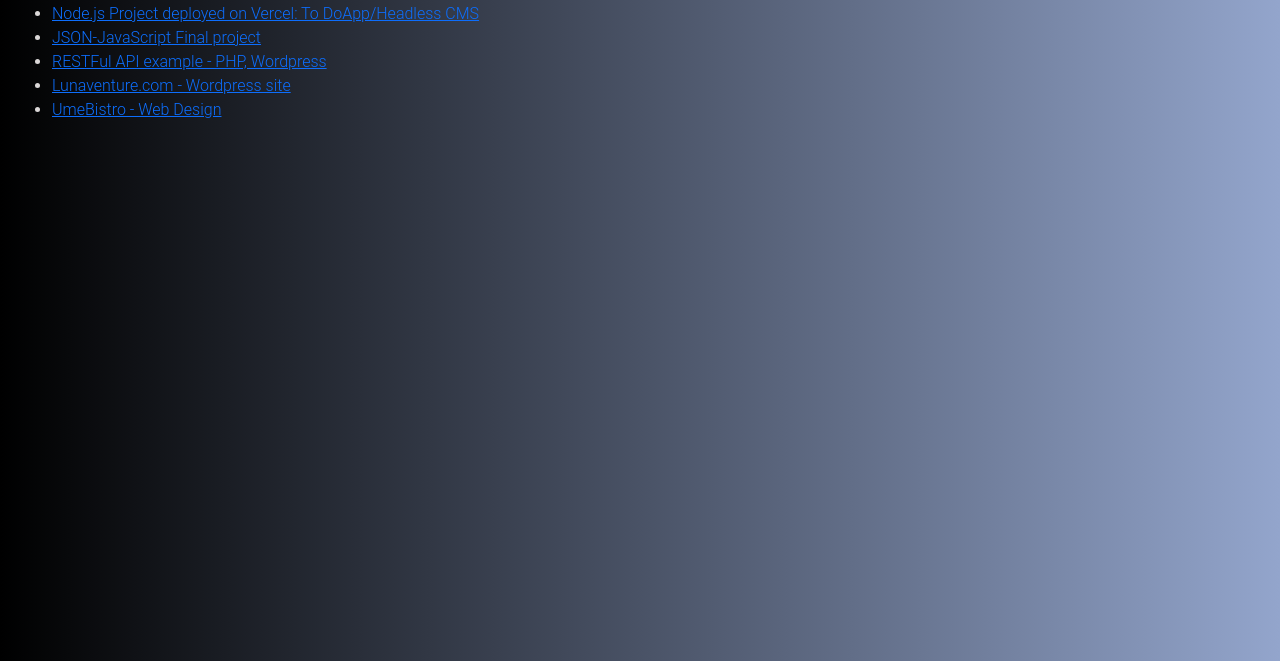
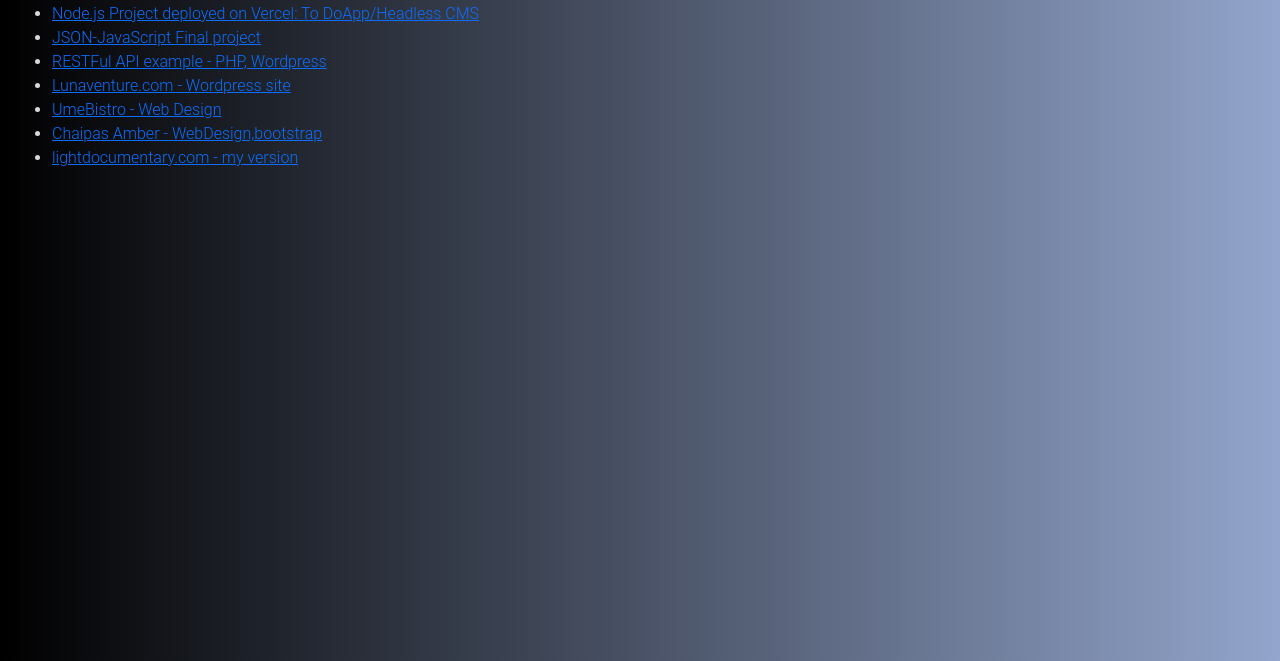
Before and after one commit to jaruwanp/jaruwan-blog, a plain HTML site: page index.html in a window 1280 px wide. Shown: the part 159-820 px from the top of the page. Drawn offline with nearby package versions, Linux system fonts and the light colour scheme.

Commit message:
update index

```diff
--- a/index.html
+++ b/index.html
@@ -21,6 +21,9 @@
     <li><a href="https://jaruwanp.com/wp-json/understrap-child/v1/latest-posts/1">RESTFul API example - PHP, Wordpress</a></li>
     <li><a href="https://www.lunaventure.com">Lunaventure.com - Wordpress site</a></li>
     <li><a href="http://umebistro.com/">UmeBistro - Web Design</a></li>
+    <li><a href="https://cs50b-week08.jaruwanpatt.repl.co/">Chaipas Amber - WebDesign,bootstrap</a></li>
+    <li><a href="https://lightdocumentary.jaruwanpatt.repl.co/">lightdocumentary.com - my version</a></li>
+
 
 </ul>
     </body>
```
